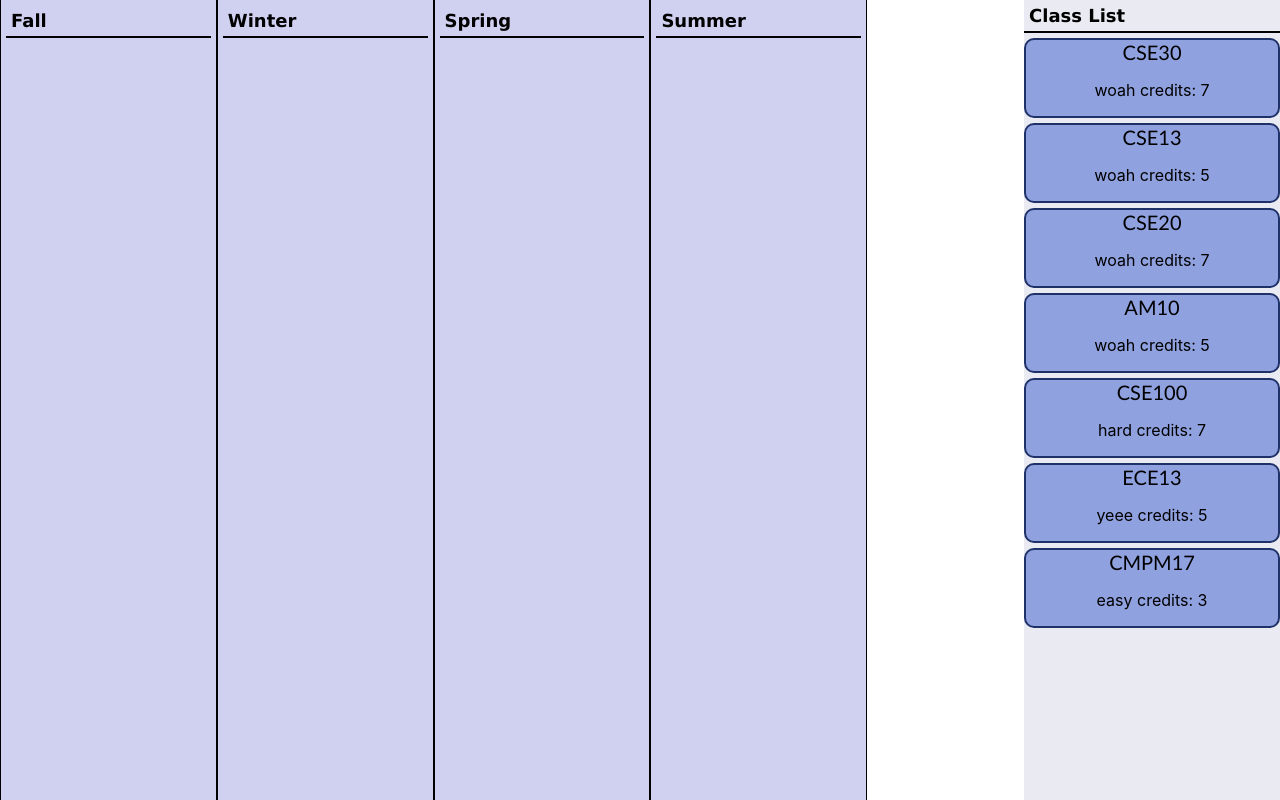
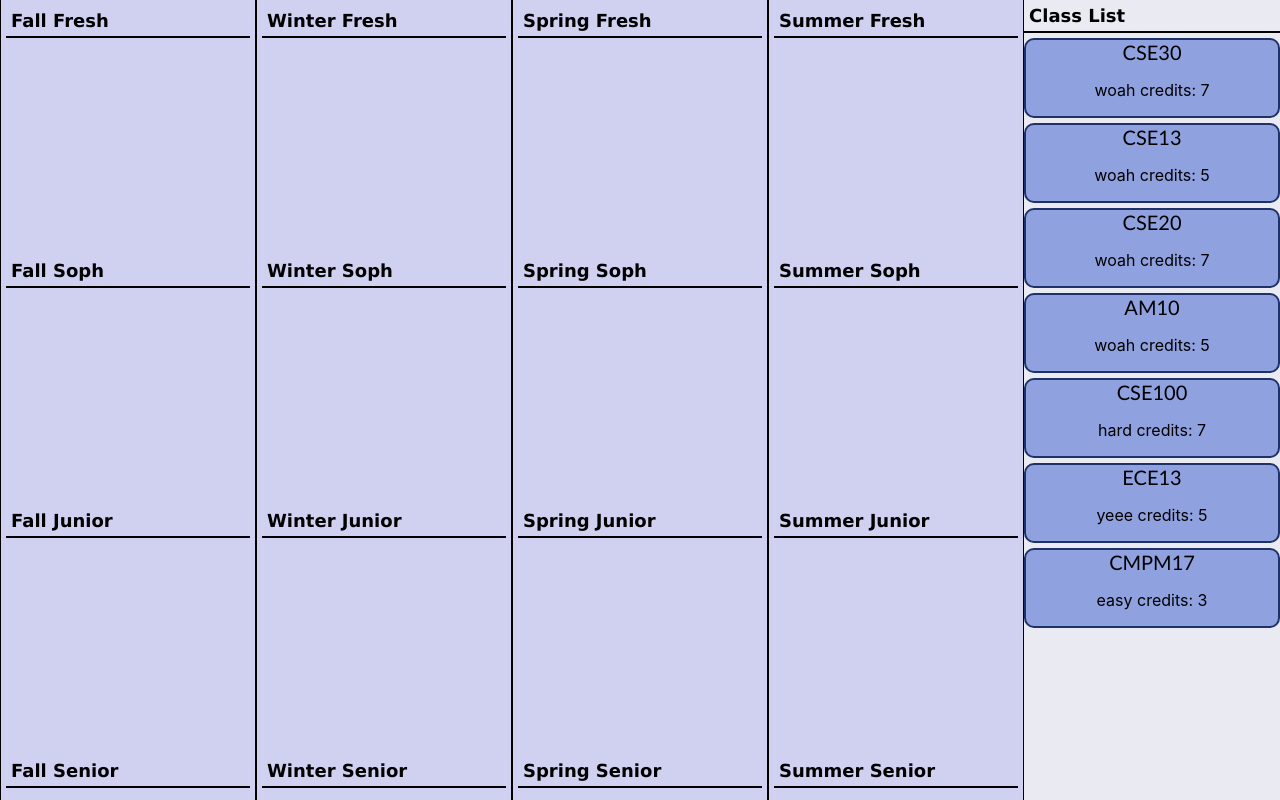
Before and after one commit to inkyant/acm-hacks, a React (Create React App) app: page / in a window 1280 px wide. Shown: the top 800 px of the page. Built offline with nearby package versions, Linux system fonts and the light colour scheme; the HTML template or start-up script is replaced by a standard one.

Commit message:
add grid format

```diff
--- a/src/DragDrop.js
+++ b/src/DragDrop.js
@@ -7,12 +7,35 @@ export default function DragDrop() {
 
     return (
         <>
-        <div style={{width: "80%", height: "100%", display: "flex"}}>
-            <Quarter sectionTitle={"Fall"}>
+        <div style={{width: "80%", height: "100%"}}>
+            <div className="year">
+            <Quarter sectionTitle={"Fall Fresh"}>
             </Quarter >
-            <Quarter sectionTitle={"Winter"}/>
-            <Quarter sectionTitle={"Spring"}/>
-            <Quarter sectionTitle={"Summer"}/>
+            <Quarter sectionTitle={"Winter Fresh"}/>
+            <Quarter sectionTitle={"Spring Fresh"}/>
+            <Quarter sectionTitle={"Summer Fresh"}/>
+            </div>
+            <div className="year">
+            <Quarter sectionTitle={"Fall Soph"}>
+            </Quarter >
+            <Quarter sectionTitle={"Winter Soph"}/>
+            <Quarter sectionTitle={"Spring Soph"}/>
+            <Quarter sectionTitle={"Summer Soph"}/>
+            </div>
+            <div className="year">
+            <Quarter sectionTitle={"Fall Junior"}>
+            </Quarter >
+            <Quarter sectionTitle={"Winter Junior"}/>
+            <Quarter sectionTitle={"Spring Junior"}/>
+            <Quarter sectionTitle={"Summer Junior"}/>
+            </div>
+            <div className="year">
+            <Quarter sectionTitle={"Fall Senior"}>
+            </Quarter >
+            <Quarter sectionTitle={"Winter Senior"}/>
+            <Quarter sectionTitle={"Spring Senior"}/>
+            <Quarter sectionTitle={"Summer Senior"}/>
+            </div>
         </div>
         <CardBank startCards={classList} />
         </>
--- a/src/components/quarter.css
+++ b/src/components/quarter.css
@@ -1,9 +1,16 @@
 
 .quarter {
-    width: 20%;
+    width: 100%;
     height: 100%;
     border-left: 1px solid black;
     border-right: 1px solid black;
     padding: 5px;
     background-color:rgb(208, 208, 241);
 }
+
+.year{
+    display:flex;
+    height:25%;
+    width:auto;
+    background-color: aqua;
+}
```
